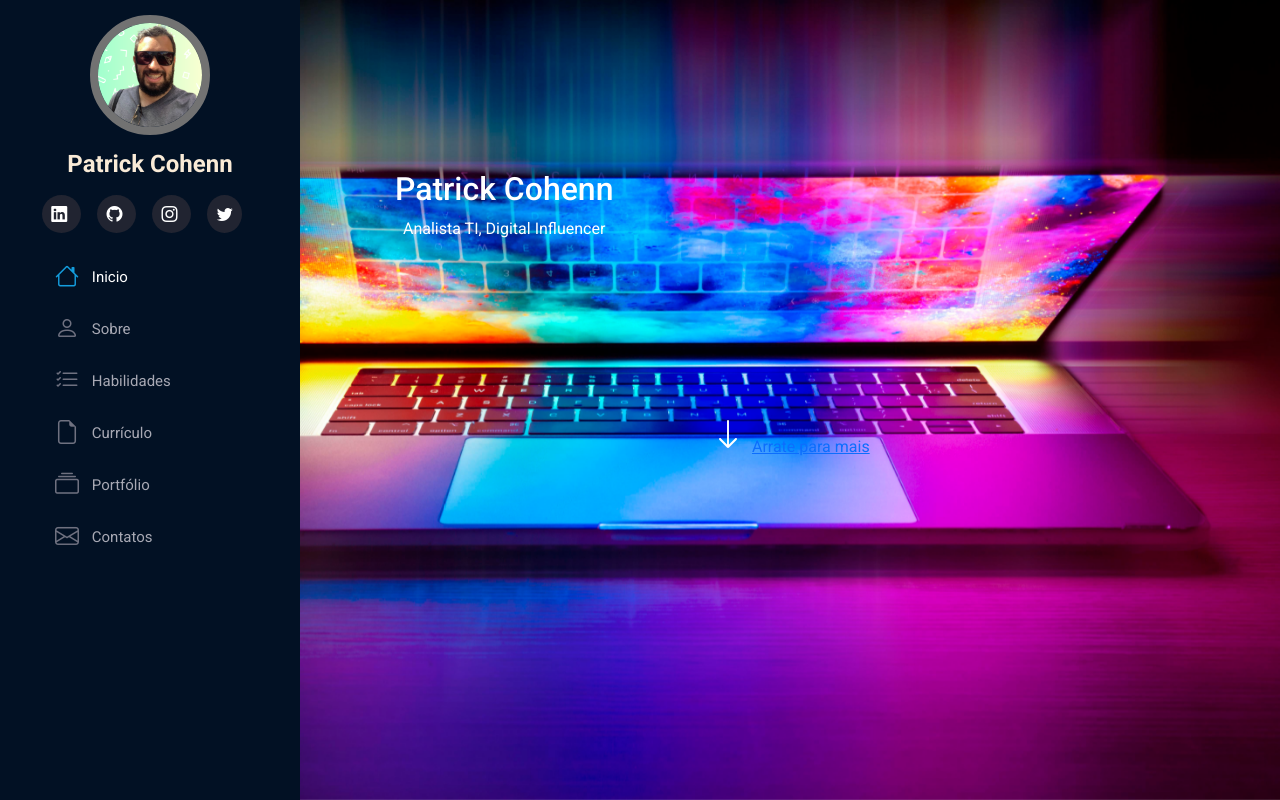
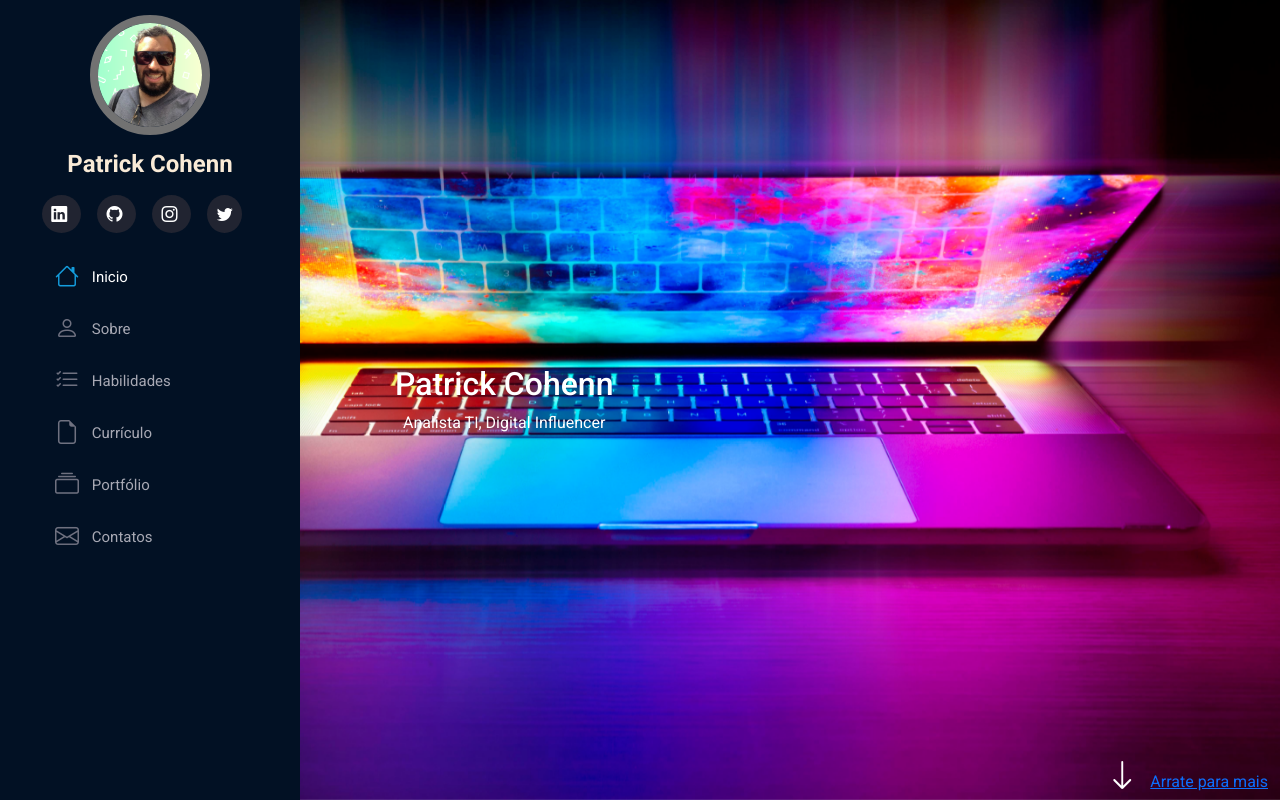
Before and after one commit to patrickcohenn/Portf-lio-Responsivo-com-Bootstrap-e-Flask-New, a Flask app: page / in a window 1280 px wide. Run offline with Flask 2, Linux system fonts and the light colour scheme; some libraries are stand-ins or nearby versions.

Commit message:
incio parte 1

```diff
--- a/templates/index.html
+++ b/templates/index.html
@@ -18,6 +18,7 @@
     <title>Patrick Cohenn</title>
 </head>
 <body>
+    <!--  ------------------------------------------------------ Inicio do menu lateral ------------------------------------------------------ -->
     <aside id='header'>
         <section class="profile">
             <img src="../static/img/perfil.png" alt="Foto do Patrick">
@@ -63,21 +64,24 @@
             </ul>
         </nav>
     </aside>
+    <!--  ------------------------------------------------------ Fim do menu lateral ------------------------------------------------------ -->
 
+    <!--  ------------------------------------------------------ Inicio do Main ------------------------------------------------------ -->
     <main id="main">
         <section id="inicio" class="row m-0 p-0"> <!--Incio-->
             <div class="col-md-5 d-flex justify-content-center align-items-center flex-column">
-                <h2 class="text-white text-sadow">Patrick Cohenn</h2>
+                <h2 class="text-white text-shadow">Patrick Cohenn</h2>
                 <span id="subtitle" class="text-white text-shadow">Analista TI, Digital Influencer</span>
             </div>
-            <div>
             <div class="col-md-7 d-flex justify-content-end align-items-end">
+                    <div id="arraste" class="d-flwx align-items-center">
                         <i class="bi bi-arrow-down text-white pe-2 fs-2" aria-hidden="true" ></i>
                         <a href="">Arrate para mais</a>
                     </div>
             </div>
         </section>
     </main>
+    <!--  ------------------------------------------------------ Fim do Main ------------------------------------------------------ -->
     <script src="../static/bootstrap/js/bootstrap.esm.min.js"></script>
     <script src="../static/script.js"></script>
 </body>
```
Lines whose indentation alone changed are shown as unchanged.
